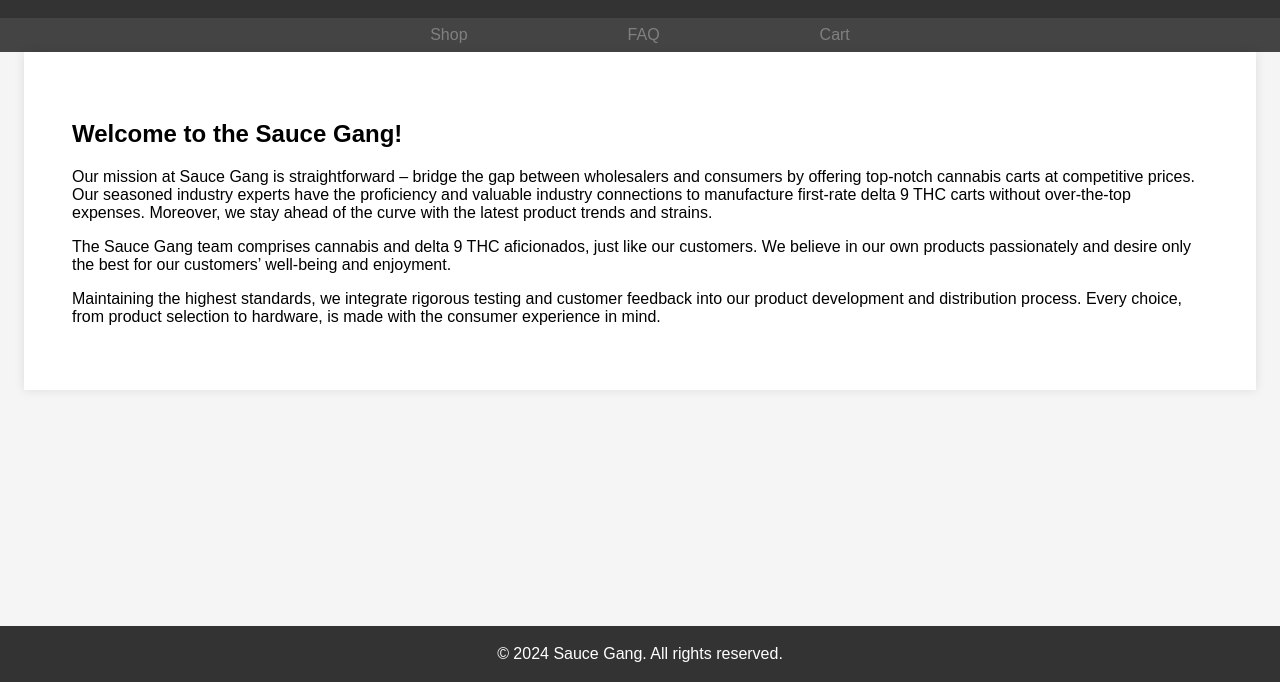
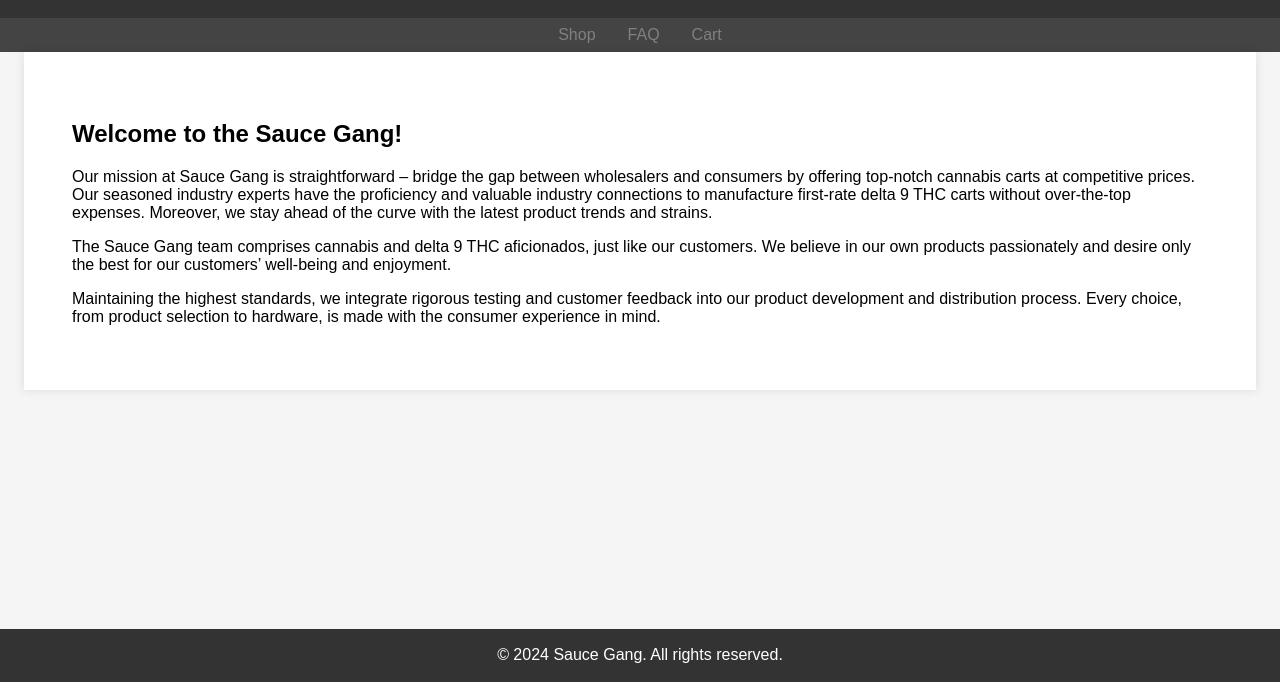
Before and after one commit to saucegangofficial/saucegang, a plain HTML site: page index.html in a window 1280 px wide. Shown: the part 118-800 px from the top of the page. Drawn offline with Linux system fonts and the light colour scheme.

Commit message:
Add files via upload

```diff
--- a/styles.css
+++ b/styles.css
@@ -22,7 +22,7 @@
 }
 nav a {
     color: white;
-    margin: 0 5em;
+    margin: 0 1em;
     text-decoration: none;
 }
 a:link {
@@ -44,7 +44,7 @@
     background-color: #333;
     color: white;
     text-align: center;
-    padding: 0.2em 0;
+    padding: 0.1em 0;
     position: fixed;
     width: 100%;
     bottom: 0;
```
